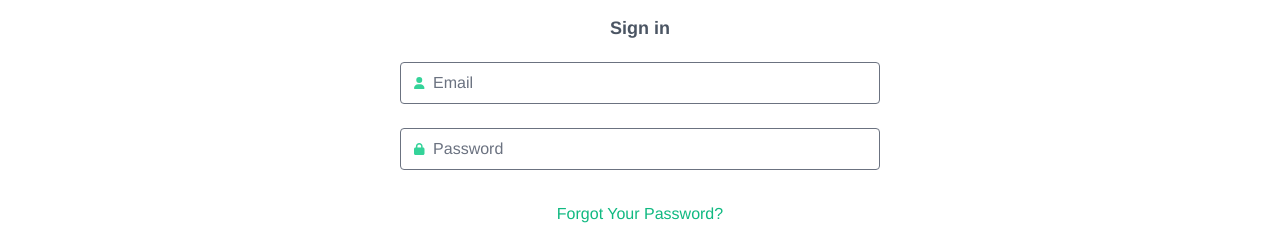
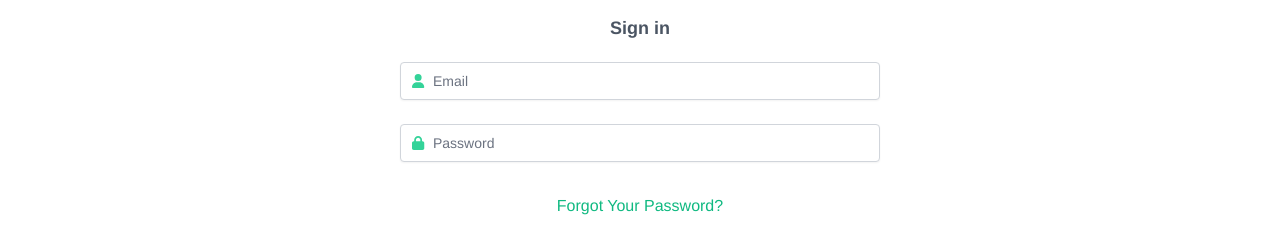
Before and after one commit to isoment/gympilot, a Vue app in the folder vue/: page /login in a window 1280 px wide. Shown: the part 322-547 px from the top of the page. Built offline with nearby package versions, Linux system fonts and the light colour scheme; no server answers.

Commit message:
Add page titles in vue router, update login page and tests

```diff
--- a/vue/public/index.html
+++ b/vue/public/index.html
@@ -5,7 +5,6 @@
     <meta http-equiv="X-UA-Compatible" content="IE=edge" />
     <meta name="viewport" content="width=device-width,initial-scale=1.0" />
     <link rel="icon" href="<%= BASE_URL %>favicon.ico" />
-    <title><%= htmlWebpackPlugin.options.title %></title>
   </head>
   <body class="h-full">
     <noscript>
--- a/vue/src/components/inputs/TextInput.vue
+++ b/vue/src/components/inputs/TextInput.vue
@@ -21,15 +21,14 @@
         </font-awesome-icon>
       </div>
       <input
-        id="input"
         v-model="input"
-        type="text"
+        :type="type"
         name="input"
         :class="inputClasses"
         class="block w-full text-sm border-gray-300 rounded shadow-sm focus:outline-none focus:ring-1 focus:ring-slate-500 focus:border-slate-500"
         :placeholder="placeholder"
         :disabled="disabled"
-        data-test="input"
+        :data-test="dataTest"
       />
     </div>
   </div>
@@ -66,6 +65,14 @@ export default defineComponent({
       type: String as PropType<string>,
       default: "text-emerald-400",
     },
+    type: {
+      type: String as PropType<string>,
+      default: "text",
+    },
+    dataTest: {
+      type: String as PropType<string>,
+      default: "",
+    },
   },
 
   emits: ["update:modelValue"],
--- a/vue/src/router/index.ts
+++ b/vue/src/router/index.ts
@@ -25,4 +25,10 @@ const router = createRouter({
   },
 });
 
+router.beforeEach((to, from, next) => {
+  const pageTitle = to.meta.title || "GymPilot";
+  document.title = pageTitle as string;
+  next();
+});
+
 export default router;
--- a/vue/src/views/HomeView.vue
+++ b/vue/src/views/HomeView.vue
@@ -21,8 +21,8 @@
               <h1
                 class="text-4xl font-extrabold tracking-tight text-center sm:text-5xl lg:text-6xl"
               >
-                <span class="block text-white">Take control of your</span>
-                <span class="block text-white">customer support</span>
+                <span class="block text-white">Elevate your performance</span>
+                <span class="block text-emerald-200">with GymPilot</span>
               </h1>
               <p
                 class="max-w-lg mx-auto mt-6 text-xl text-center text-white sm:max-w-3xl"
--- a/vue/src/views/auth/LoginView.vue
+++ b/vue/src/views/auth/LoginView.vue
@@ -14,21 +14,12 @@
           <h2 class="mt-4 mb-5 text-lg font-bold text-gray-600">Sign in</h2>
           <!-- Email -->
           <div class="w-full mb-6">
-            <div class="flex items-center">
-              <font-awesome-icon
+            <TextInput
+              v-model="loginForm.email"
+              placeholder="Email"
               :icon="['fa', 'user']"
-                class="z-10 text-xs fill-current input-icons text-emerald-400"
-              >
-              </font-awesome-icon>
-              <input
-                v-model="loginForm.email"
-                type="email"
-                name="email"
-                placeholder="Email"
-                class="w-full px-8 py-2 -mx-6 text-gray-700 border rounded focus:outline-emerald-400"
               data-test="email-input"
             />
-            </div>
             <div
               v-if="loginValidationError"
               class="mt-2 ml-1 text-xs text-left text-red-400"
@@ -39,20 +30,13 @@
           </div>
           <!-- Password -->
           <div class="w-full mt-5 mb-8">
-            <div class="flex items-center">
-              <font-awesome-icon
+            <TextInput
+              v-model="loginForm.password"
+              placeholder="Password"
               :icon="['fa', 'lock']"
-                class="z-10 text-xs fill-current input-icons text-emerald-400"
-              ></font-awesome-icon>
-              <input
-                v-model="loginForm.password"
-                name="password"
               type="password"
-                placeholder="Password"
-                class="w-full px-8 py-2 -mx-6 text-gray-700 border rounded focus:outline-emerald-400"
               data-test="password-input"
             />
-            </div>
           </div>
           <!-- Forgot Password -->
           <div>
@@ -107,11 +91,12 @@ import { AxiosError } from "axios";
 import { APIAuthLogin, APIAuthCsrf } from "@/api/auth";
 import { LOGIN_USER } from "@/store/constants";
 import GuestTopNavbar from "@/components/navigation/GuestTopNavbar.vue";
+import TextInput from "@/components/inputs/TextInput.vue";
 
 export default defineComponent({
   name: "LoginView",
 
-  components: { GuestTopNavbar },
+  components: { GuestTopNavbar, TextInput },
 
   setup() {
     const router = useRouter();
```
Also changed, not shown: 2 other files (tests, documents, lock files or other folders). Lines whose indentation alone changed are shown as unchanged.
